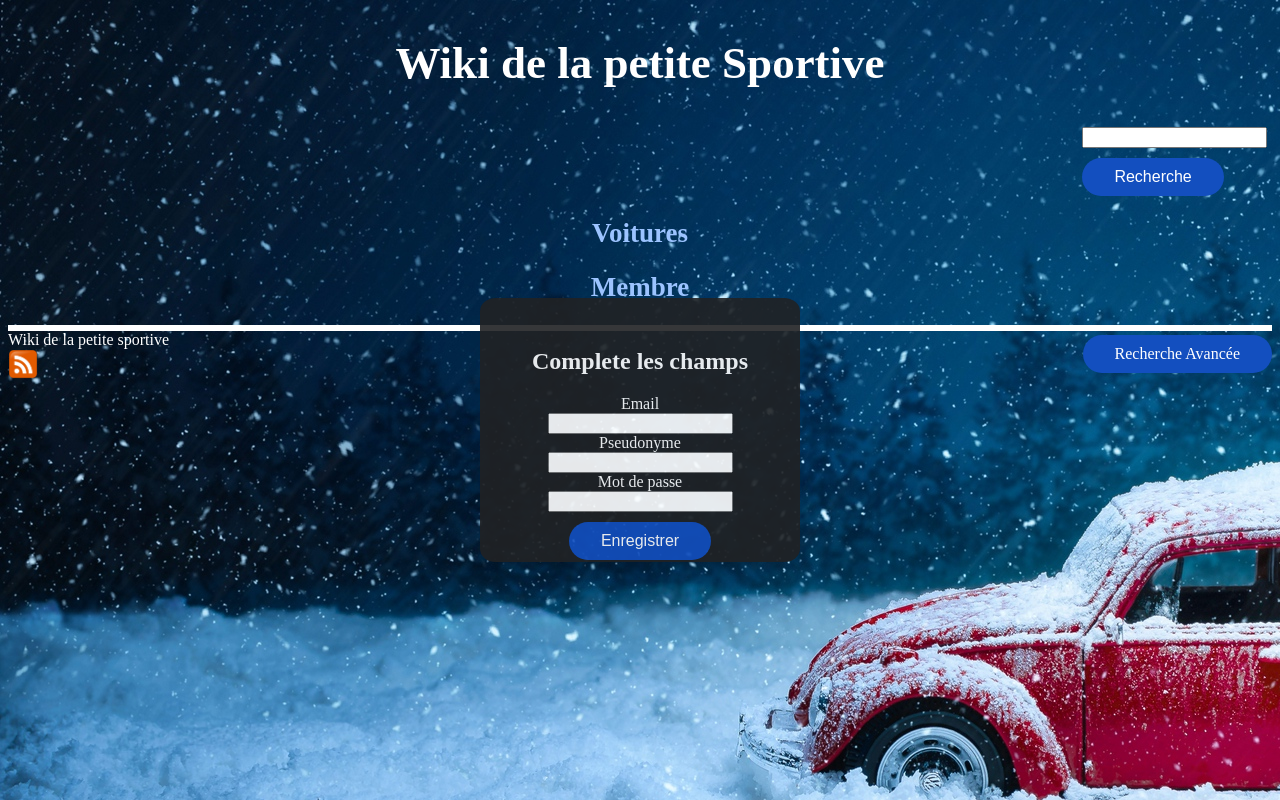
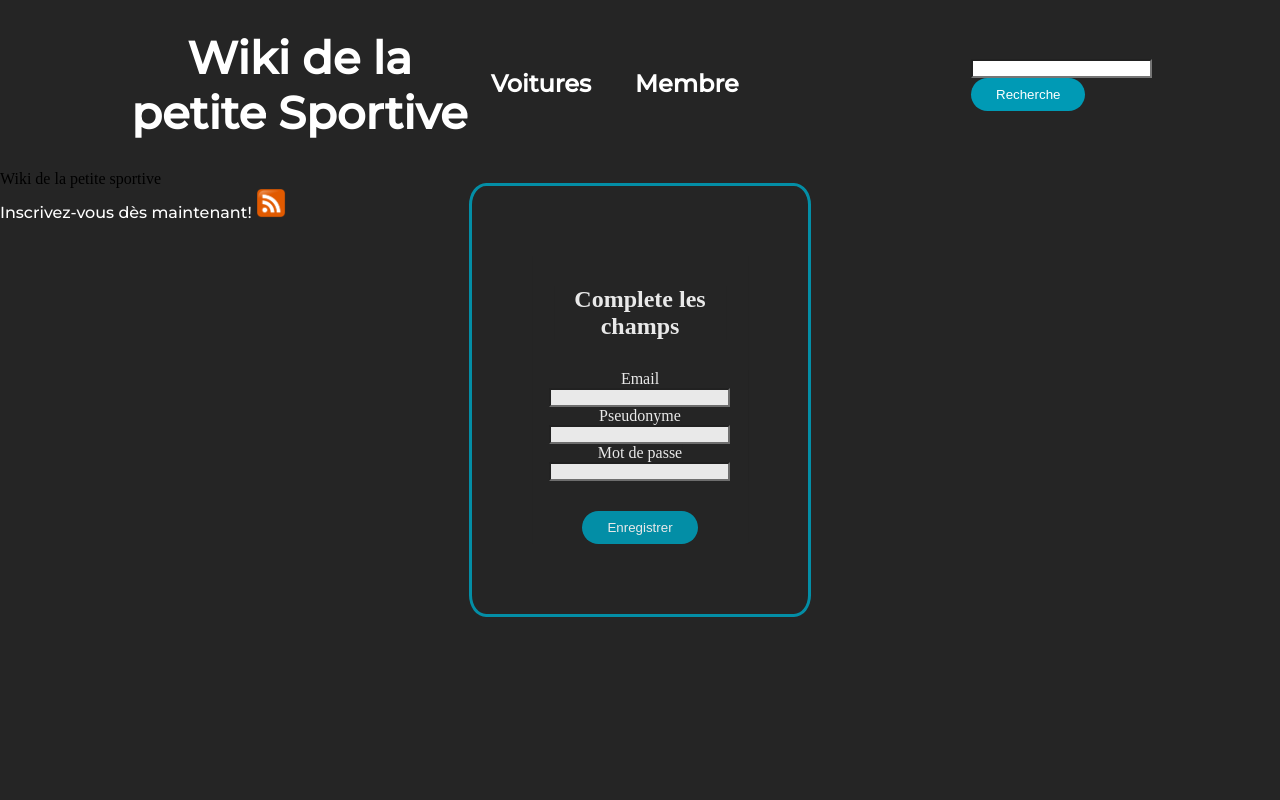
Before and after one commit to cegepmatane/projet-serveur-web-2020-ThonyDelire, a PHP site: page /voiture-referencement/inscription.php in a window 1280 px wide. Run offline with PHP 8.4, Linux system fonts and the light colour scheme.

Commit message:
Web client #1
Css refait au complet et ajustement dans l'interface du client

```diff
--- a/configuration.php
+++ b/configuration.php
@@ -1,5 +1,5 @@
 <?php
 //$CHEMIN_ACCESSEUR = $_SERVER["DOCUMENT_ROOT"]. "/cours4/accesseur/";
 session_start();
-define("CHEMIN_ACCESSEUR", $_SERVER["DOCUMENT_ROOT"]. "/TPhtml/projet-serveur-web-2020-ThonyDelire/accesseur/");
+define("CHEMIN_ACCESSEUR", $_SERVER["DOCUMENT_ROOT"]. "/Sportive/accesseur/");
 ?>
--- a/connexion.php
+++ b/connexion.php
@@ -2,8 +2,8 @@
 error_reporting(E_ALL);
 ini_set('display_errors', 1);
 
-$usager = 'antoine';
-$motdepasse = 'root';
+$usager = 'root';
+$motdepasse = '';
 $hote = 'localhost';
 $base = 'sportive';
 
--- a/entete.php
+++ b/entete.php
@@ -6,27 +6,21 @@
     <title>Wiki Sportive</title>
 </head>
 <body>
+
 	<header>
+        <a href="index.php"><h1 style="text-align: center; font-size: 45px; color: white; ">Wiki de la petite Sportive</h1></a>
+    <nav>
+        <ul class="nav_top">
+        <li><a id="index" href="liste-voiture.php"><h1>Voitures</h1></a></li>
+        <li><a id="index" href="membre.php"><h1>Membre</h1></a></li>
+        </ul>
+    </nav>
+    <form id="rechercheRapide" action="resultatRechercheRapide.php" method="post" enctype="multipart/form-data">
 
-    <nav>
-        <div>
-        <a href=""><h1 style="text-align: center; font-size: 45px; color: white; ">Wiki de la petite Sportive</h1></a>
-        </div>
-        <form id="rechercheRapide" action="resultatRechercheRapide.php" method="post" enctype="multipart/form-data">
-
-			<div>
-				<input type="text" name="recherche" id="recherche"/>
+			<div style="display: inline-block;">
+				<input style="background-color: white;" type="text" name="recherche" id="recherche"/>
             </div>
-            <input id="buttonRecherche" type="submit" value="Recherche">
-        </form>
-
-
-        <a id="index" href="liste-voiture.php"><h1>Voitures</h1></a>
-        <a id="index" href="membre.php"><h1>Membre</h1></a>
-        <a style="float:right" class="buttonMembre" href="rechercheAvance.php">Recherche Avancée</a>
-    </nav>
-    <section style="border: solid; background-color: #d1d1cf;" id="contenu">
-
-	</section>
+            <input style="color: white;" id="buttonRecherche" type="submit" value="Recherche">
+    </form>
 
 	</header>
--- a/espace-membre.php
+++ b/espace-membre.php
@@ -4,7 +4,7 @@
 
 
     <div id="paragraphe">
-        <h1>Bienvenu sur l'espace membre</h1>
+        <h1>Bienvenue sur l'espace membre</h1>
         <p>Vous pouvez allez consulter vos voitures préférées!</p>
 
     </div>
--- a/index.php
+++ b/index.php
@@ -1,6 +1,7 @@
 
 <?php include "entete.php" ?>
-	<a href="inscription.php">Inscrivez-vous dès maintenant!</a>
+    <img src="image/fond1.jpg" alt="fond" style="height: auto; max-width: 100%;">
+
 <?php include "pied-page.php"?>
 <?php
     require_once "configuration.php";
--- a/inscription.php
+++ b/inscription.php
@@ -2,27 +2,27 @@
 <?php include "entete.php"?>
 	<section id="contenu">
 
-		<div id="menuInscription">
+		<div class="menuMembre">
 		<header><h2>Complete les champs</h2></header>
 			<form action="traitement-inscription.php" method="post" enctype="multipart/form-data">
 
 				<div class="champs">
-					<label for="email">Email</label><br>
-					<input type="text" name="email" id="email">
+					<label class="textMembre" for="email">Email</label><br>
+					<input class="champText" type="text" name="email" id="email">
 				</div>
 
 				<div class="champs">
-					<label for="pseudonyme">Pseudonyme</label><br>
-					<input type="text" name="pseudonyme" id="pseudonyme"/>
+					<label class="textMembre" for="pseudonyme">Pseudonyme</label><br>
+					<input class="champText" type="text" name="pseudonyme" id="pseudonyme"/>
 				</div>
 
 				<div class="champs">
-					<label for="motDePasse">Mot de passe</label><br>
-					<input type="password" name="motDePasse" id="motDePasse"/>
+					<label class="textMembre" for="motDePasse">Mot de passe</label><br>
+					<input class="champText" type="password" name="motDePasse" id="motDePasse"/>
 				</div>
 
 
-				<input class="buttonMembre" id="buttonEnregistrer" type="submit" value="Enregistrer">
+				<input style="margin-top: 30px;" id="buttonRecherche" type="submit" value="Enregistrer">
 			</form>
 		</div>
 
--- a/pied-page.php
+++ b/pied-page.php
@@ -1,4 +1,5 @@
 <footer><span id="signature">Wiki de la petite sportive</span></footer>
+<a href="inscription.php">Inscrivez-vous dès maintenant!</a>
 <a href="rss.php">
 <img src="image/rss.png" width="30" height="30">
 </body>
--- a/resultatRechercheRapide.php
+++ b/resultatRechercheRapide.php
@@ -14,7 +14,7 @@
 
 ?>
 <?php include "entete.php"?>
-<header><h2 style="margin-top: 10px;">Résultat de la recherche</h2></header>
+<header><h2 style="margin-top: 10px; color: white;">Résultat de la recherche</h2></header>
 
 <?php
     foreach($listeResultatRecherche as $resultat)
@@ -22,11 +22,11 @@
 ?>
 
 <div id="resultatRecherche">
-    <a style="font-size: 30px; color: yellow;" href="voiture.php?id=<?= $resultat["id"];?>">
+    <a style="font-size: 30px; color: #009ab5; background-color: rgb(24, 24, 24);" href="voiture.php?id=<?= $resultat["id"];?>">
             <?= $resultat["nom"]; ?> <?= $resultat["marque"]; ?>
     </a>
 
-    <p><?= $resultat["resume"];?></p>
+    <p class="text-resume"><?= $resultat["resume"];?></p>
 </div>
 
 <?php } ?>
--- a/style.css
+++ b/style.css
@@ -1,207 +1,93 @@
+@import url('https://fonts.googleapis.com/css2?family=Montserrat:wght@500&display=swap');
 
-body {
-    color:white;
-    background-color:#a5d2fc;
-    background-image:url(image/fond.jpg);
-    background-repeat: no-repeat;
-
-    }
-.puissanceHp {
-    color:rgb(238, 238, 135);
-    font-size: 20px;
-    text-align: center;
-}
-.torque {
-    color:rgb(238, 238, 135);
-    font-size: 20px;
-    text-align: center;
-}
-.nom {
-    color:rgb(219, 193, 74);
-}
-.nom:hover
-{
-    color:rgb(220, 231, 156);
-}
-a:link
-{
-text-decoration:none;
+* {
+    box-sizing: border-box;
+    margin: 0;
+    padding: 0;
+    background-color: rgb(37, 37, 37);
 }
 
+li, a, button {
+    font-family: "Montserrat", sans-serif;
+    font-weight: 500;
+    font-size: 16px;
+    color: white;
+    text-decoration: none;
+}
 
-#menu{
-    order: none;
-    outline: none;
-    position: relative;
-    height: 170px;
-    width: 160px;
-    text-align: center;
-    font-size: 18px;
-    color: white;
+header {
+    display: flex;
+    justify-content: space-between;
+    align-items: center;
+    padding: 30px 10%;
+}
 
+ul {
+    list-style-type: none;
+    width: 500px;
+}
 
+h3 {
+    font-family: "Montserrat", sans-serif;
+    font-size: 20px;
+    color: #009ab5;
 }
-#paragraphe
-{
-    width: 320px;
-    height: 290px;
-    opacity: 0.90;
-    background: #212224;
-    border-radius: 5%;
-    color: white;
-    top: 50%;
-    left: 50%;
-    position: absolute;
-    transform: translate(-50%,-50%);
-    box-sizing: border-box;
-    padding: 70px 30px;
-    text-align: center;
 
+li img {
+    float: left;
+    margin: 0 20px 0 0;
 }
-h1{
-    text-align: center;
+
+li p {
+    font-family: "Montserrat", sans-serif;
+    font-size: 20px;
 }
-h2{
-    margin-top: -20px;
+
+li {
+    padding: 10px;
+    overflow: auto;
 }
-#titreMembre
-{
-    margin-top: 5rem;
-    font-size: 50px;
-}
-#menuMembre
-{
-    width: 320px;
-    height: 290px;
-    opacity: 0.90;
-    background: #212224;
-    border-radius: 5%;
-    margin-top: 30px;
-    color: white;
-    top: 50%;
-    left: 50%;
-    position: absolute;
-    transform: translate(-50%,-50%);
-    box-sizing: border-box;
-    padding: 70px 30px;
-    text-align: center;
-}
-#menuInscription{
-    width: 320px;
-    height: 33%;
-    opacity: 0.90;
-    background: #212224;
-    border-radius: 5%;
-    margin-top: 30px;
-    color: white;
-    top: 50%;
-    left: 50%;
-    position: absolute;
-    transform: translate(-50%,-50%);
-    box-sizing: border-box;
-    padding: 70px 30px;
-    text-align: center;
-}
-#buttonInscrire{
-    margin-left: 13px;
-    text-align: center;
-    color: #94b8ff;
-}
-.buttonMembre
-{
-    background-color: #134fbf;
-    border: none;
-    color: white;
-    padding: 10px 32px;
-    text-align: center;
-    text-decoration: none;
-    display: inline-block;
-    font-size: 16px;
-    margin-top: 10px;
-    border-radius: 30px;
-}
-.buttonMembre:hover
-{
-    background-color: #6e8cc2;
-    border: none;
-    color: white;
-    padding: 10px 32px;
-    text-align: center;
-    text-decoration: none;
-    display: inline-block;
-    font-size: 16px;
-    margin-top: 10px;
-    border-radius: 30px;
+
+.li-liste-voiture:hover{
+    background: rgb(90, 89, 89);
     cursor: pointer;
 }
-#menu::before
-{
-    z-index : -1;
-    content: "";
-    width: 100%;
-    height: 100%;
-    position: absolute;
-    left:0px;
-    top:0px;
-    background: #000000;
-    opacity: 0.7;
-    border-radius: 20px;
+.nav_top {
+    list-style: none;
+}
+.nav_top li {
+    display: inline-block;
+    padding: 0px 20px;
 }
 
-
-#titre
-{
-    text-align: center;
-    font-size: 40px;
-
+.nav_top li a{
+    transition: all 0.3s ease 0s;
 }
 
-.listeBoxbak
-{
-    width: 320px;
-    height: 420px;
-    background: rgb(53, 53, 53);
-    border-radius: 5%;
-    color: white;
-    top: 50%;
-    left: 50%;
-    position: absolute;
-    transform: translate(-50%,-50%);
-    box-sizing: border-box;
-    padding: 90px 30px;
+.nav_top li a:hover {
+    color: #009ab5;
 }
 
-#menuTitle
+#buttonRecherche
 {
-    text-align: center;
+    padding: 9px 25px;
+    background-color: #009ab5;
+    color: white;
+    border: none;
+    border-radius: 50px;
+    cursor: pointer;
+    transition: all 0.3s ease 0s;
 }
 
-#button
-{
-    order: none;
-    outline: none;
-    height: 40px;
-    width: 160px;
-    background: #ceba0a;
-    text-align: center;
-    font-size: 18px;
-    color: white;
-    border-radius: 20px;
-    display: inline-block;
-}
-#miniature{
-
-    padding: 0px 8px;
-    display: inline;
+#buttonRecherche:hover {
+    background-color: thistle;
 }
 
-#index
-{
-    font-size: 18px;
-    margin-top: 10px;
-    color: #9cc3ff;
-
-
+.listeBox{
+    border: 3px solid black;
+    text-decoration: none;
+    margin-top: 20px;
+    opacity: 0.90;
 }
 #image
 {
@@ -212,22 +98,23 @@ h2{
     margin-right: auto;
     border: 5px solid black;
 }
-#rechercheRapide
+
+#resumePara
 {
-    margin-left: 85%;
+    border: 3px solid black;
+    text-decoration: none;
+    color: whitesmoke;
+    font-size: 20px;
+    opacity: 0.90;
+    background-color: rgb(24, 24, 24);
 }
-#buttonRecherche
-{
-    background-color: #134fbf;
-    border: none;
+
+.nomVoiture{
+    text-align: center;
+    font-size: 30px;
     color: white;
-    padding: 10px 32px;
-    text-align: center;
-    text-decoration: none;
-    display: inline-block;
-    font-size: 16px;
-    margin-top: 10px;
-    border-radius: 30px;
+    background-color: #009ab5;
+    border: 3px solid black;
 }
 
 #resultatRecherche
@@ -236,32 +123,54 @@ h2{
     text-decoration: none;
     margin-top: 10px;
     opacity: 0.90;
-    background-color: rgb(53, 107, 187);
+    background-color: rgb(24, 24, 24);
 
 }
-
-#resumePara
+.text-resume
 {
-    border: 3px solid black;
-    text-decoration: none;
-    opacity: 0.90;
-    background-color: rgb(53, 107, 187);
+    color: white;
+    background-color: rgb(24, 24, 24);
 }
 
-#menuRechercheAvance
+.menuMembre
 {
-    width: 320px;
-    height: 38%;
+    border: 3px solid #009ab5;
+    width: auto;
+    height: auto;
     opacity: 0.90;
-    background: #212224;
     border-radius: 5%;
-    margin-top: 40px;
+    margin-top: auto;
     color: white;
     top: 50%;
     left: 50%;
     position: absolute;
     transform: translate(-50%,-50%);
     box-sizing: border-box;
-    padding: 70px 30px;
+    padding: 70px 60px;
     text-align: center;
 }
+
+.champText{
+    background-color: white;
+}
+
+.textMembre{
+    margin-top: 10px;
+}
+
+#espace-membre{
+    border: 3px solid #009ab5;
+    width: auto;
+    height: auto;
+    opacity: 0.90;
+    border-radius: 5%;
+    margin-top: auto;
+    color: white;
+    top: 50%;
+    left: 50%;
+    position: absolute;
+    transform: translate(-50%,-50%);
+    box-sizing: border-box;
+    padding: 70px 60px;
+    text-align: center;
+}
--- a/voiture.php
+++ b/voiture.php
@@ -54,9 +54,9 @@ $voiture = $requeteVoiture-> fetch();
 
         <div class="voiture">
         <a href="voiture.php?id=<?=$voiture["id"];?>"></a>
-        <h3 style="margin-top: 60px;" id="titre" class="nom"><?=$voiture["nom"];?></h3>
-        <p class="puissanceHp"><?=$voiture["puissanceHp"];?></p>
-        <p class="torque"><?=$voiture["torque"];?></p>
+        <h3 style="margin-top: 60px;" id="titre" class="nomVoiture"><?=$voiture["nom"];?></h3>
+        <p class="nomVoiture"><?=$voiture["puissanceHp"];?></p>
+        <p class="nomVoiture"><?=$voiture["torque"];?></p>
         <p id="resumePara" class="resume"><?=$voiture["resume"];?></p>
         <img id="image" class="illustration" src="illustration/<?=$voiture["illustration"]; ?>" alt=""/>
 
```
Also changed, not shown: authentification.php (+6 -6 lines), liste-voiture.php (+8 -4 lines), style - Copie.css (added, +267 -0 lines), 1 other file.
